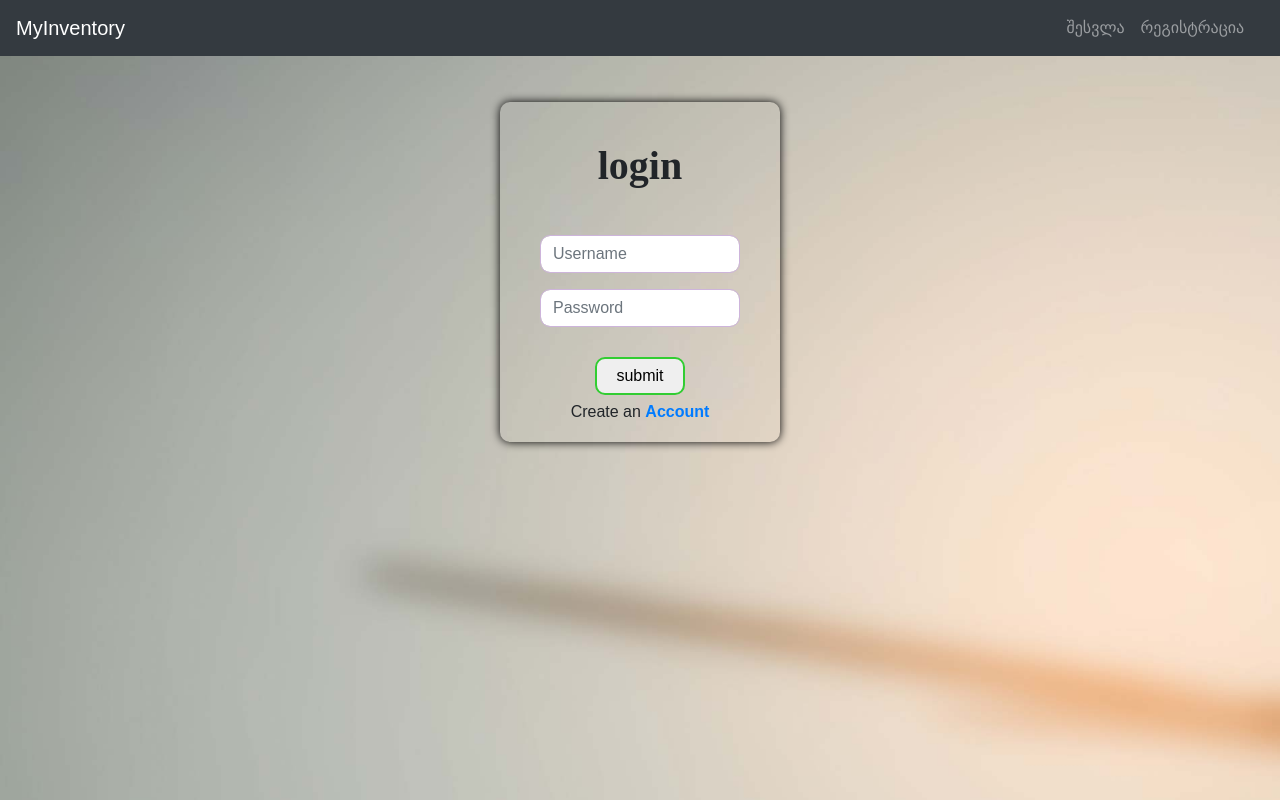
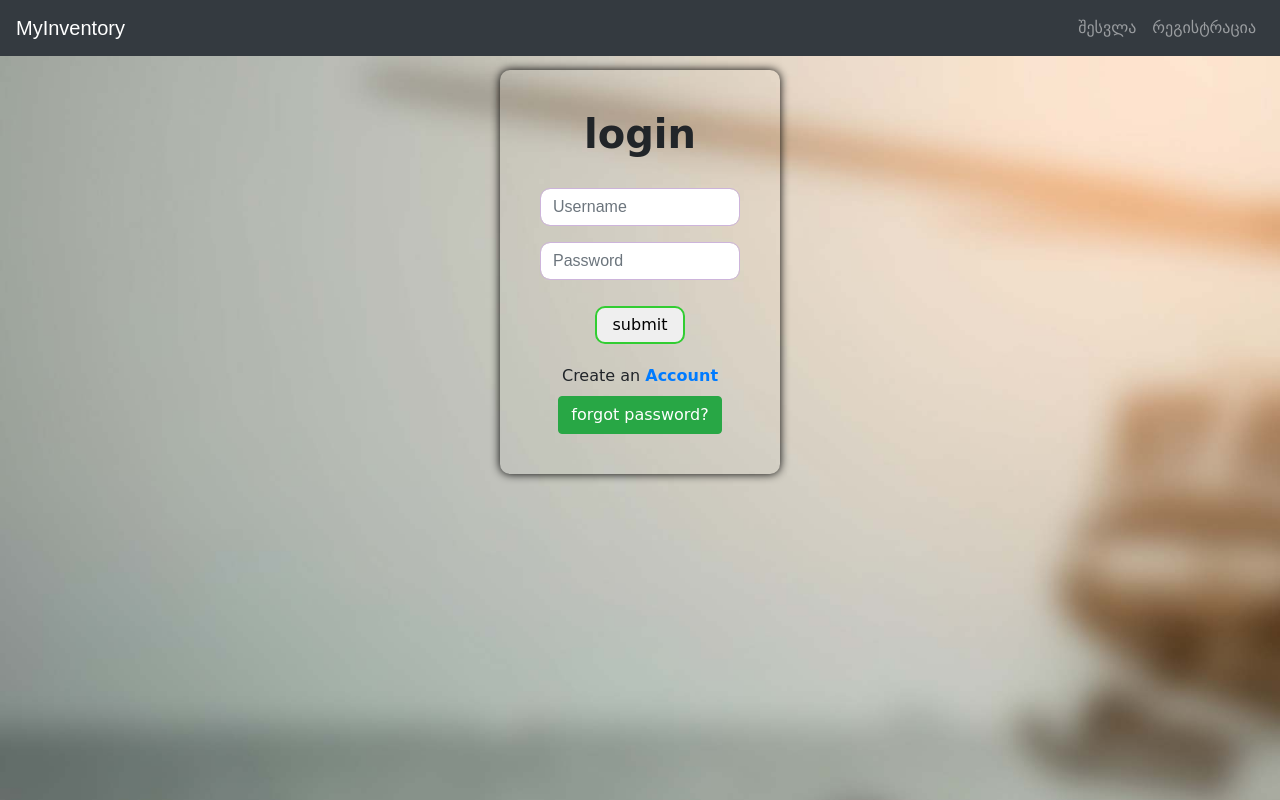
Before and after one commit to vazhaberdzenishvili/My_inventory, a Flask app: template app/user/templates/user/login.html in a window 1280 px wide. Run offline with Flask 2, Linux system fonts and the light colour scheme; the template is opened without the code that fills it: values that come from a table or form of the project are taken from there, others are empty; parts of the project's set-up code (start-up, migrations or seed data) failed here and were passed over; some libraries are stand-ins or nearby versions.

Commit message:
developed some functions and edited css file

```diff
--- a/app/static/style.css
+++ b/app/static/style.css
@@ -1,24 +1,26 @@
 body {
     font-family: sans-serif;
     background-image: url("images/background_img.jpg");
-    background-repeat: no-repeat, repeat;
     background-size: cover;
+    background-position: center;
+    background-repeat: no-repeat;
 }
 nav{
+    position: absolute;
     display: flex;
     padding: 8px;
     background-color: transparent;
 }
-.navbar-nav{
-    margin: 0 auto;
+
+.mr-auto{
+    display: flex;
+    padding-left: 40px;
 }
-.mr-auto{
-    padding-left: 40px;
-    margin-left: 40px;
+.m-auto {
+    display: flex;
+    float: right;
 }
-.m-auto{
-     padding-left: 140%;
-}
+
 .login_form{
     position: absolute;
     box-shadow: 0 0 10px rgba(0,0,0,1);
@@ -30,19 +32,19 @@ nav{
     text-align: center;
 }
 .register_form{
+    display: grid;
     position: absolute;
     box-shadow: 0 0 10px rgba(0,0,0,1);
     margin-top: 20%;
     left: 50%;
     transform: translate(-50%,-50%);
     border-radius: 10px;
-    padding: 40px;
+    padding: 30px;
     text-align: center;
 }
-
 .form-control{
     width: 200px;
-    margin: 15px auto;
+    margin: 15px auto auto auto;
     padding: -20px 10px;
     border-radius: 10px;
     border-color: #cdb4db;
@@ -52,29 +54,29 @@ nav{
     width: 100%;
     height: 40px;
 }
-
 #reg_title{
+    position: relative;
     font-family: cursive;
     text-align: center;
-    margin-top: -20px;
+    margin-bottom: 8%;
 }
 #login_title{
-    font-family: "cursive";
+    position: relative;
+    font-family: cursive;
     text-align: center;
-    padding-bottom: 30px;
+    margin-bottom: 15%;
 }
 .registration_redirect {
+    font-family: cursive;
     text-align: center;
-    margin-top: 5px;
-    margin-bottom: -30px;
-
+    margin-top: 10%;
 }
-
 .submit{
-    display: block;
+    display: inline;
+    font-family: cursive;
     border: 2px solid limegreen;
     text-align: center;
-    margin: 30px auto auto;
+    margin-top: 5%;
     padding: 5px 13px;
     border-radius: 10px;
     width: 90px;
@@ -85,19 +87,30 @@ nav{
 }
 
 .login_redirect{
+    font-family: cursive;
     text-align: center;
-    margin-top: 20px;
-    margin-bottom: -35px;
+    margin-top: 5%;
 }
 .alert-success{
+    position: relative;
     text-align: center;
-    bottom: 80px;
-    float:top;
-    margin: 60px auto;
+    top: 0;
+    left: 30%;
     width: 450px;
     border-radius: 10px;
     color: white;
     background-color: #4CAF50;
+    font-family: cursive;
+}
+.alert-danger{
+    position: relative;
+    text-align: center;
+    top: 0;
+    left: 30%;
+    width: 450px;
+    border-radius: 10px;
+    color: white;
+    background-color: #8a0208;
     font-family: cursive;
 }
 .page-wrap {
@@ -105,7 +118,6 @@ nav{
 }
 .modal-header {
     background-color: gray;
-
  }
 .modal-body{
     background-color: silver;
@@ -114,9 +126,25 @@ nav{
 .modal-footer{
     background-color: silver;
 }
-.carousel-item.image{
-    height: 400px;
-    }
 .jumbotron{
     font-family: cursive;
 }
+#forgot {
+    font-family: cursive;
+    position: relative;
+    text-align: center;
+}
+@media (max-width: 500px){
+    .navbar-toggler{
+        display: flex;
+    }
+    .navbar{
+        flex-direction: column;
+        align-items: flex-start;
+        text-align:center;
+    }
+    .login_form{
+        max-width: 100%;
+    }
+}
+.contr
--- a/app/templates/macros.html
+++ b/app/templates/macros.html
@@ -16,17 +16,26 @@
 {% endmacro %}
 
 {% macro flash_alert() %}
-    {% with messages = get_flashed_messages() %}
+    {% with messages = get_flashed_messages(with_categories=true) %}
         {% if messages %}
+            {% for category, message in messages %}
+                {%if category == 'success' %}
                     <div class="alert alert-success alert-dismissible fade show" role="alert">
-                {% for message in messages %}
                           <li>{{ message }}</li>
-                {% endfor%}
                         <button type="button" class="close" data-dismiss="alert" aria-label="Close">
                             <span aria-hidden="true">&times;</span>
                         </button>
                     </div>
                 {% endif %}
+                {%if category == 'error' %}
+                    <div class="alert alert-danger alert-dismissible fade show" role="alert">
+                        <li>{{ message }}</li>
+                        <button type="button" class="close" data-dismiss="alert" aria-label="Close">
+                            <span aria-hidden="true">&times;</span>
+                        </button>
+                    </div>
+                {% endif %}
+            {% endfor%}
+            {% endif %}
     {% endwith %}
-
 {% endmacro %}
--- a/app/user/templates/user/login.html
+++ b/app/user/templates/user/login.html
@@ -3,7 +3,8 @@
 {% block content %}
 
 <fieldset>
-    <div class="content">
+    {{ flash_alert() }}
+    <div class="container">
             <form method="POST"  class="login_form">
                     <h1 id="login_title"><strong>login</strong></h1>
                     {{ form.hidden_tag() }}
@@ -29,9 +30,39 @@
                 <div  class="registration_redirect">
                     <label>Create an <a href="{{url_for('UserModel.registration')}}"><strong>Account</strong></a></label>
                 </div>
+
+                <button type="button"  class="btn btn-success" id="forgot"
+                data-toggle="modal" data-target="#mymodal">forgot password?</button>
             </form>
+
     </div>
+    <div id="mymodal" class="modal fade" role="dialog" data-keyboard="false" data-backdrop="static">
+   <div class="modal-dialog">
+      <div class="modal-content">
+             <div class="modal-header">
+                <h4 class="modal-title">Recovery password</h4>
+             </div>
+             <div class="modal-body">
+                <form action="{{url_for('UserModel.forgot_password')}}" method="POST">
+                  <div class="form-group">
+                  <input type="text" class="form-control" name="username" required="1" placeholder="username">
+               </div>
+                <div class="form-group">
+                  <input type="text" step="0.01" class="form-control" name="password" required="1" placeholder="password">
+               </div>
+                <div class="form-group">
+                  <input type="text" class="form-control" name="Repassword" required="1" placeholder="Re-enter password">
+               </div>
+                   <div class="text-center">
+                      <button class="btn btn-primary" type="submit" >update</button>
+                   </div>
+                </form>
+             </div>
+             <div class="modal-footer">
+                <button type="button" class="btn btn-secondary" data-dismiss="modal">close</button>
+             </div>
+          </div>
+      </div>
+   </div>
 </fieldset>
-{{ flash_alert() }}
-
 {% endblock content %}
--- a/manager.py
+++ b/manager.py
@@ -1,4 +1,5 @@
 from app.commands import manager
+from app import create_app
 
 if __name__ == "__main__":
     manager.run()
--- a/requirements.txt
+++ b/requirements.txt
@@ -31,3 +31,4 @@ six==1.15.0
 SQLAlchemy==1.4.11
 Werkzeug==1.0.1
 WTForms==2.3.3
+uwsgi
--- a/uwsgi.ini
+++ b/uwsgi.ini
@@ -2,5 +2,5 @@
 http-socket = :$(PORT)
 master = true
 die-on-term=true
-module=run:app
+module=manager:create_app()
 memory-report=true
```
Also changed, not shown: app/store/templates/store/store.html (+3 -12 lines), app/store/views.py (+4 -4 lines), app/templates/base.html (+4 -4 lines), app/user/templates/user/register.html (+5 -12 lines), app/user/views.py (+23 -5 lines), app/data.sqlite. Lines whose indentation alone changed are shown as unchanged.
